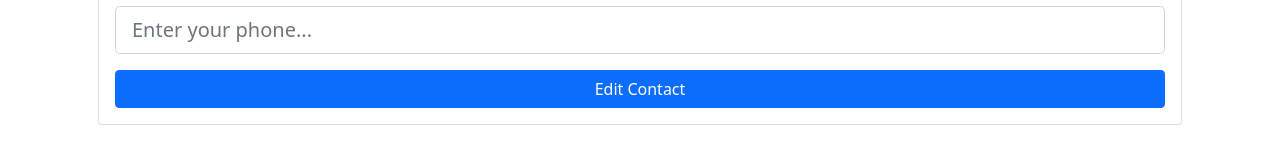
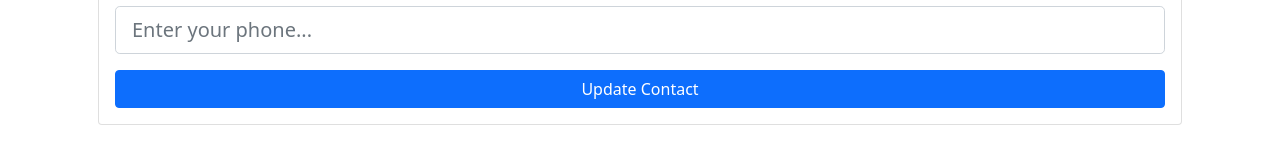
Before and after one commit to And4Web/contact_manager_app, a React (Create React App) app: page /contacts/edit/1 in a window 1280 px wide. Shown: the part 374-534 px from the top of the page. Built offline with nearby package versions, Linux system fonts and the light colour scheme; no server answers.

Commit message:
button value changed.

```diff
--- a/src/components/contacts/Contact.js
+++ b/src/components/contacts/Contact.js
@@ -35,7 +35,7 @@ class Contact extends Component {
               <h4 >{contact.name} <i onClick={() => this.setState({showContactInfo: !this.state.showContactInfo})} className="fas fa-sort-down  position-absolute ms-2" style={{cursor: 'pointer'}}></i>
               <i className="fas fa-times" style={{cursor: 'pointer', float: 'right', color: 'red'}} onClick={this.onDeleteClick.bind(this, id, dispatch)}/>
               <Link to ={`contact/edit/${id}`}>
-                <i className="fas fa-pencil"
+                <i className="fas fa-pencil-alt"
                     style={{
                     cursor: 'pointer',
                     float: 'right',
--- a/src/components/contacts/EditContact.js
+++ b/src/components/contacts/EditContact.js
@@ -64,7 +64,7 @@ class EditContact extends Component {
                     <TextInputGroup name="email" label="Email" placeholder="Enter your email..." value={email} onChange={this.onChange} type="email" error={errors}/>
                     <TextInputGroup name="phone" label="Phone" placeholder="Enter your phone..." value={phone} onChange={this.onChange} error={errors}/>
 
-                    <input  type="submit" value="Edit Contact" className="btn btn-block btn-primary mt-3 w-100"/>
+                    <input  type="submit" value="Update Contact" className="btn btn-block btn-primary mt-3 w-100"/>
 
                     </form>
                   </div>
```
